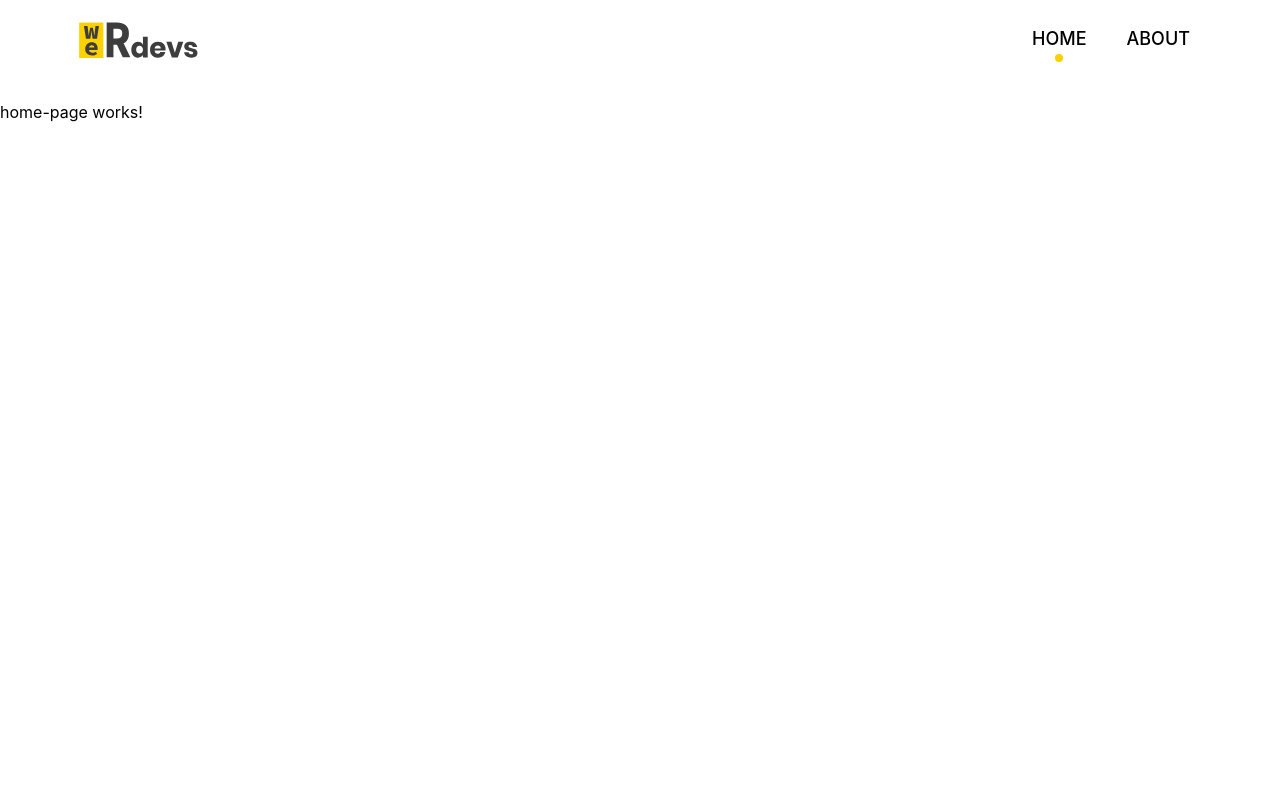
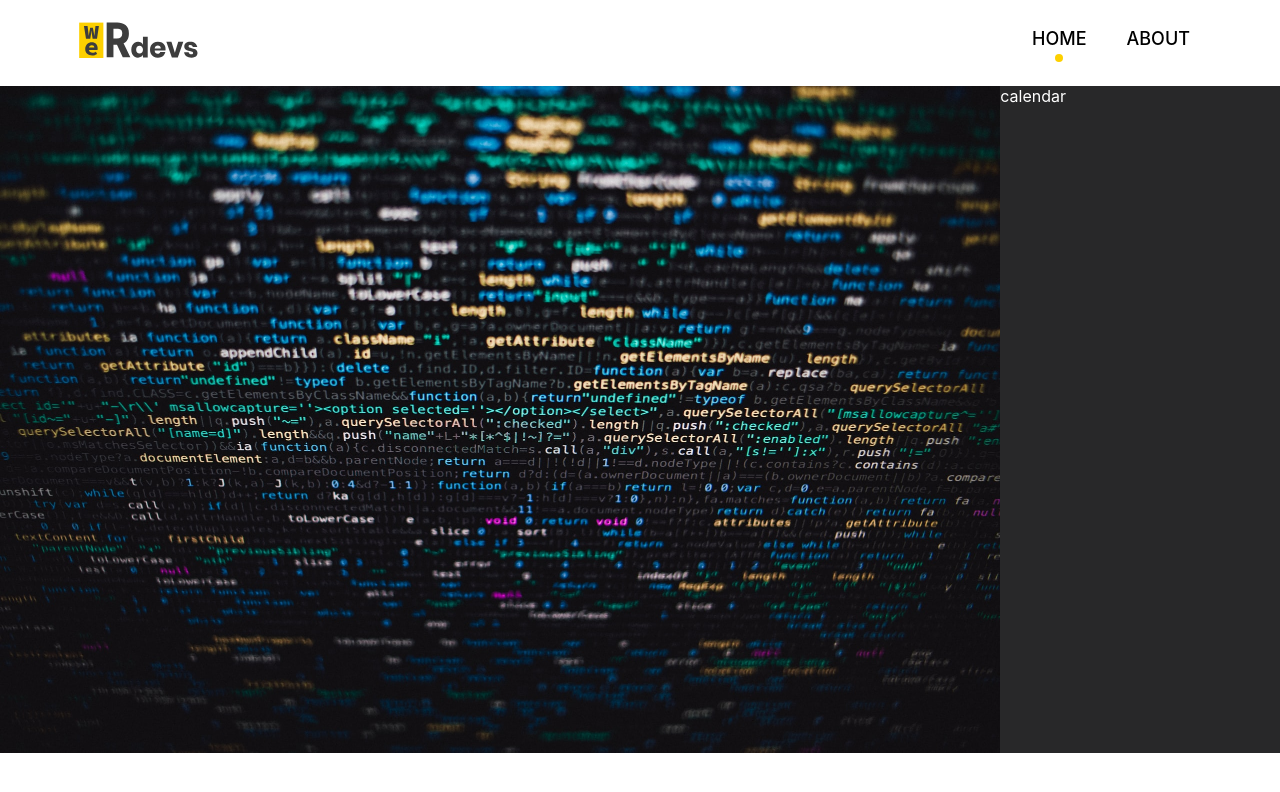
Before and after one commit to LtCodename/werdevs-angular-task, an Angular app: page /home in a window 1280 px wide. Shown: the top 792 px of the page. Built offline with nearby package versions, Linux system fonts and the light colour scheme.

Commit message:
pic on /home

```diff
--- a/src/app/home/home-page/home-page.component.html
+++ b/src/app/home/home-page/home-page.component.html
@@ -1 +1,6 @@
-<p>home-page works!</p>
+<div class="row home-page-content">
+    <div class="background-pic-wrapper">
+        <img class="background-pic" src="assets/background.jpg">
+    </div>
+    <div class="calendar-wrapper">calendar</div>
+</div>
--- a/src/app/home/home-page/home-page.component.scss
+++ b/src/app/home/home-page/home-page.component.scss
@@ -0,0 +1,18 @@
+.background-pic-wrapper {
+    display: flex;
+}
+
+.background-pic {
+    width: 100%;
+    max-height: calc(100vh - 85px);
+}
+
+.calendar-wrapper {
+    background: #282829;
+    color: #FFFFFF;
+    width: 300px;
+}
+
+.home-page-content {
+    flex-wrap: nowrap;
+}
```
Also changed, not shown: src/assets/background.jpg (added), 1 other file (tests, documents, lock files or other folders).
